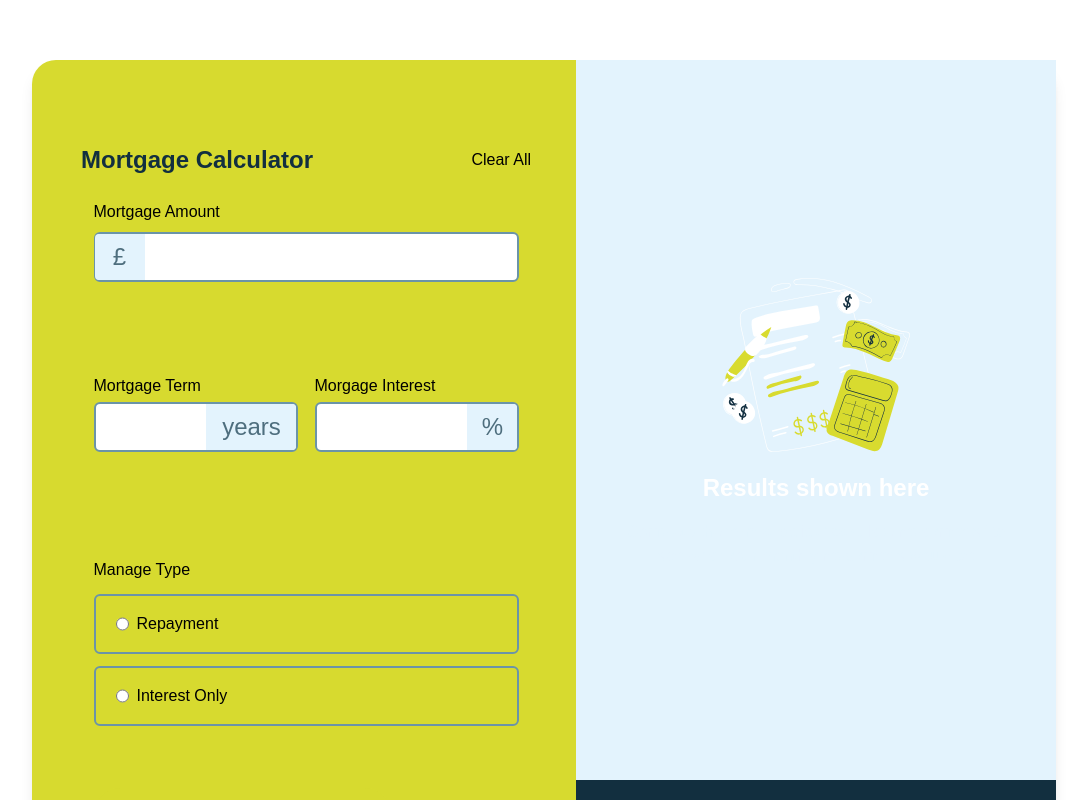
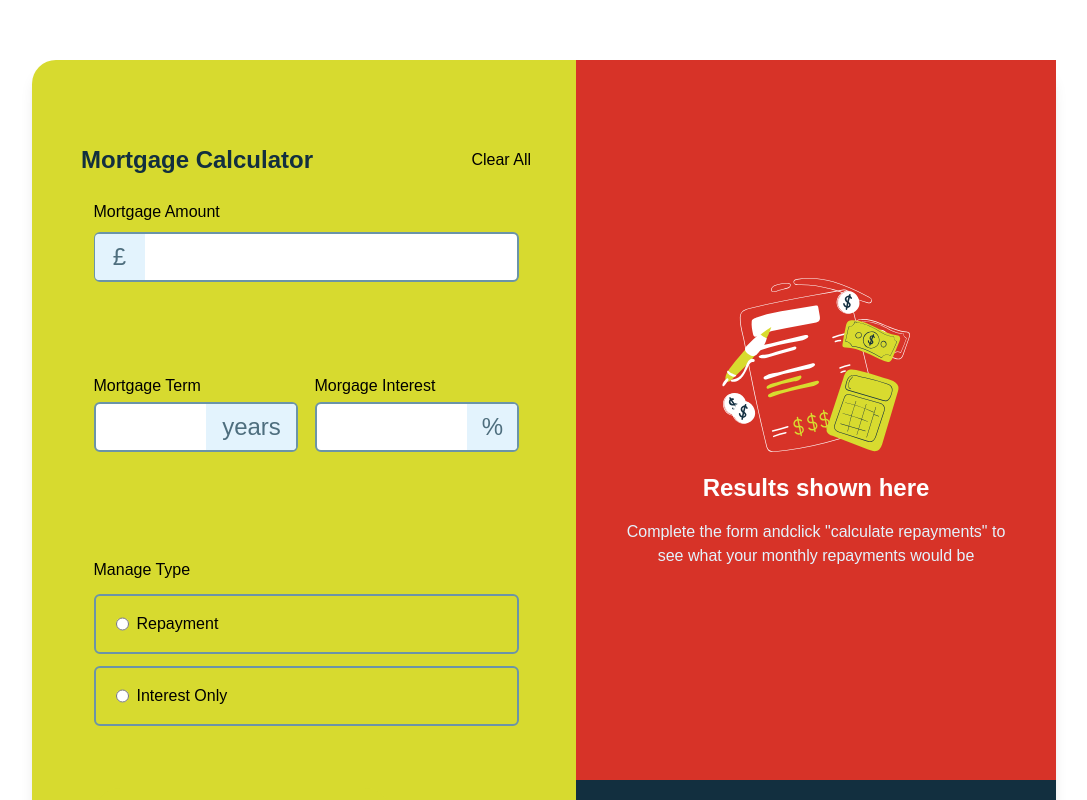
Before and after one commit to Maobugichi/mortgage, a React (Vite) app: page / in a window 1280 px wide. Shown: the top 800 px of the page, without its empty margins (96-1183 px from the left). Built offline with nearby package versions, Linux system fonts and the light colour scheme.

Commit message:
initial commit8

```diff
--- a/src/components/Results.jsx
+++ b/src/components/Results.jsx
@@ -30,8 +30,8 @@ export default function Result({result,isMortgage,isRepaid}) {
         </div>
 
         :
-        <div className="h-[90px] bg-slate-100  lg:h-[90vh]  flex flex-col items-center justify-center">
-        <img className="h-[200px]" src={empty} alt="empty illustration" />
+        <div className="h-[290px] bg-red lg:h-[90vh]  flex flex-col items-center justify-center">
+        <img className="lg:h-[200px] h-[150px]" src={empty} alt="empty illustration" />
         <h2 className="text-2xl text-center text-white font-semibold lg:mb-4">Results shown here</h2>
         <p className="w-[80%] text-slate-100 text-center mx-auto">Complete the form andclick "calculate repayments" to see what your monthly repayments would be</p>
         </div>}
```
